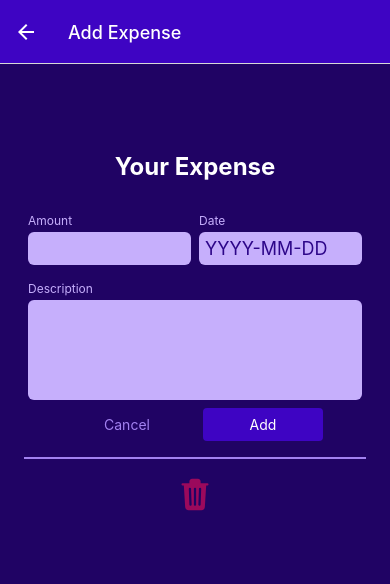
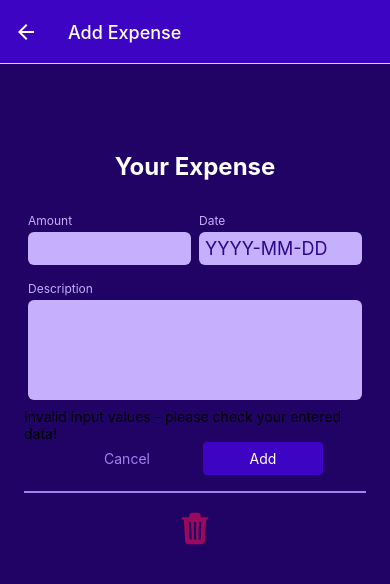
Before and after one commit to fmills89/mobile-expense-tracker, a React Native app: screen /ManageExpense in a window 390 px wide. Shown: the top 584 px of the page. Built offline with nearby package versions, Linux system fonts and the light colour scheme.

Commit message:
added error handling to input values

```diff
--- a/components/ManageExpense/ExpenseForm.js
+++ b/components/ManageExpense/ExpenseForm.js
@@ -7,26 +7,36 @@ import { getFormattedDate } from '../../utils/date';
 
 function ExpenseForm({ submitButtonLabel, onCancel, onSubmit, defaultValues }) {
   // defaultValues is a prop from manageExpenses
-  const [inputValues, setInputValues] = useState({
-    amount: defaultValues ? defaultValues.amount.toString() : '',
-    date: defaultValues ? getFormattedDate(defaultValues.date) : '',
-    description: defaultValues ? defaultValues.description : '',
+  const [inputs, setInputs] = useState({
+    amount: {
+      value: defaultValues ? defaultValues.amount.toString() : '',
+      isValid: !!defaultValues,
+    },
+    date: {
+      value: defaultValues ? getFormattedDate(defaultValues.date) : '',
+      isValid: !!defaultValues,
+      description: defaultValues ? defaultValues.description : '',
+    },
+    description: {
+      value: defaultValues ? defaultValues.description : '',
+      isValid: !!defaultValues,
+    },
   });
 
   function inputChangedHandler(inputIdentifier, enteredValue) {
-    setInputValues(curInputValues => {
+    setInputs(curInputs => {
       return {
-        ...curInputValues,
-        [inputIdentifier]: enteredValue,
+        ...curInputs,
+        [inputIdentifier]: { value: enteredValue, isValid: true },
       };
     });
   }
 
   function submitHandler() {
     const expenseData = {
-      amount: +inputValues.amount,
-      date: new Date(inputValues.date),
-      description: inputValues.description,
+      amount: +inputs.amount.value,
+      date: new Date(inputs.date.value),
+      description: inputs.description.value,
     };
     // helper functions to validate
     const amountIsValid = !isNaN(expenseData.amount) && expenseData.amount > 0;
@@ -35,12 +45,26 @@ function ExpenseForm({ submitButtonLabel, onCancel, onSubmit, defaultValues }) {
 
     // if one is not valid return and does not run onSubmit
     if (!amountIsValid || !dateIsValid || !descriptionIsValid) {
-      Alert.alert('Invalid input', 'Please check your input values.');
+      setInputs(curInputs => {
+        return {
+          amount: { value: curInputs.amount.value, isValid: amountIsValid },
+          date: { value: curInputs.date.value, isValid: dateIsValid },
+          description: {
+            value: curInputs.description.value,
+            isValid: descriptionIsValid,
+          },
+        };
+      });
       return;
     }
 
     onSubmit(expenseData);
   }
+
+  const formIsInvalid =
+    !inputs.amount.isValid ||
+    !inputs.date.isValid ||
+    !inputs.description.isValid;
 
   return (
     <View style={styles.form}>
@@ -52,7 +76,7 @@ function ExpenseForm({ submitButtonLabel, onCancel, onSubmit, defaultValues }) {
           textInputConfig={{
             keyboardType: 'decimal-pad',
             onChangeText: inputChangedHandler.bind(this, 'amount'),
-            value: inputValues.amount,
+            value: inputs.amount.value,
           }}
         />
         <Input
@@ -62,7 +86,7 @@ function ExpenseForm({ submitButtonLabel, onCancel, onSubmit, defaultValues }) {
             placeholder: 'YYYY-MM-DD',
             maxLength: 10,
             onChangeText: inputChangedHandler.bind(this, 'date'),
-            value: inputValues.date,
+            value: inputs.date.value,
           }}
         />
       </View>
@@ -73,9 +97,12 @@ function ExpenseForm({ submitButtonLabel, onCancel, onSubmit, defaultValues }) {
           // autoCaptilize: 'none'
           // autoCorrect: false
           onChangeText: inputChangedHandler.bind(this, 'description'),
-          value: inputValues.description,
+          value: inputs.description.value,
         }}
       />
+      {formIsInvalid && (
+        <Text>Invalid input values - please check your entered data!</Text>
+      )}
       <View style={styles.buttons}>
         <Button style={styles.button} mode="flat" onPress={onCancel}>
           Cancel
```
